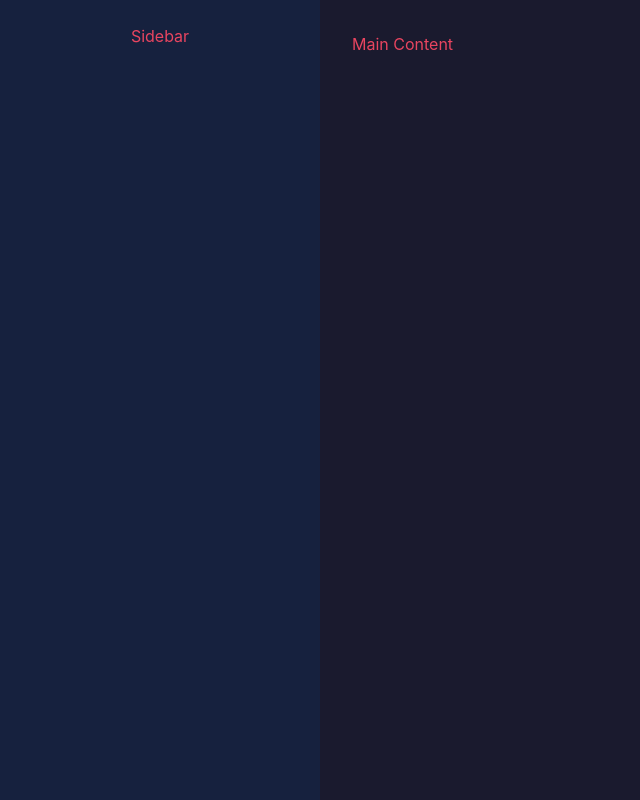
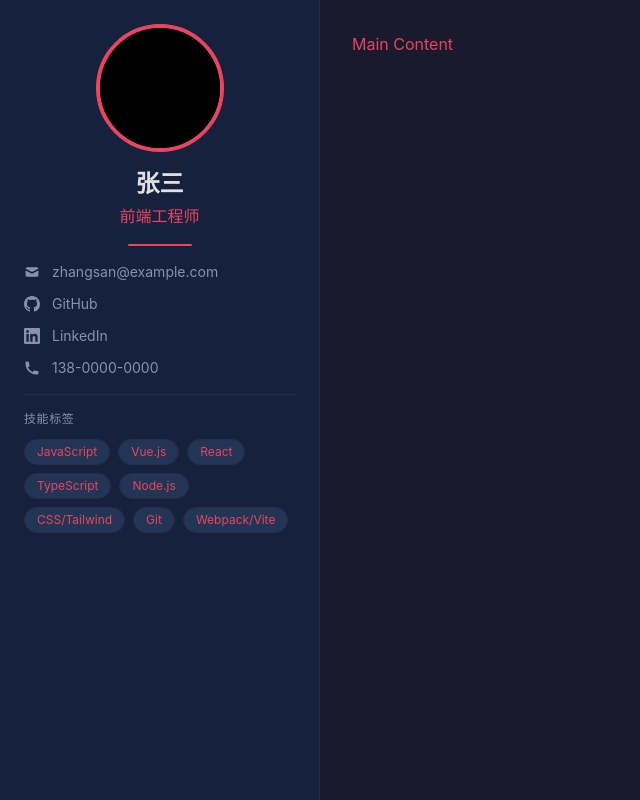
Before and after one commit to cueer/jl, a Vue app: page / in a window 1280 px wide. Shown: the whole page, without its empty margins (0-640 px from the left). Built offline with nearby package versions, Linux system fonts and the light colour scheme.

Commit message:
feat: build sidebar with avatar, contacts, and skill tags

```diff
--- a/src/App.vue
+++ b/src/App.vue
@@ -1,7 +1,9 @@
 <template>
   <div class="flex min-h-screen bg-bg-primary">
     <Sidebar />
-    <MainContent />
+    <div class="ml-80 flex-1">
+      <MainContent />
+    </div>
   </div>
 </template>
 
--- a/src/components/Sidebar.vue
+++ b/src/components/Sidebar.vue
@@ -1,5 +1,59 @@
 <template>
-  <aside class="w-80 bg-bg-sidebar p-6 flex flex-col items-center min-h-screen">
-    <p class="text-accent">Sidebar</p>
+  <aside class="w-80 bg-bg-sidebar border-r border-border-custom p-6 flex flex-col items-center min-h-screen fixed left-0 top-0 overflow-y-auto">
+    <!-- Avatar -->
+    <div class="w-32 h-32 rounded-full overflow-hidden border-4 border-accent mb-4">
+      <img :src="profile.avatar" :alt="profile.name" class="w-full h-full object-cover" />
+    </div>
+
+    <!-- Name & Title -->
+    <h1 class="text-2xl font-bold text-text-primary">{{ profile.name }}</h1>
+    <p class="text-accent font-medium mt-1">{{ profile.title }}</p>
+
+    <!-- Divider -->
+    <div class="w-16 h-0.5 bg-accent my-4 rounded"></div>
+
+    <!-- Contact Info -->
+    <div class="w-full space-y-3 text-sm">
+      <a :href="'mailto:' + profile.contact.email"
+         class="flex items-center gap-3 text-text-muted hover:text-accent transition-colors">
+        <svg class="w-4 h-4 flex-shrink-0" fill="currentColor" viewBox="0 0 20 20"><path d="M2.003 5.884L10 9.882l7.997-3.998A2 2 0 0016 4H4a2 2 0 00-1.997 1.884z"/><path d="M18 8.118l-8 4-8-4V14a2 2 0 002 2h12a2 2 0 002-2V8.118z"/></svg>
+        <span class="truncate">{{ profile.contact.email }}</span>
+      </a>
+
+      <a :href="profile.contact.github" target="_blank" rel="noopener"
+         class="flex items-center gap-3 text-text-muted hover:text-accent transition-colors">
+        <svg class="w-4 h-4 flex-shrink-0" fill="currentColor" viewBox="0 0 24 24"><path d="M12 0C5.37 0 0 5.37 0 12c0 5.31 3.435 9.795 8.205 11.385.6.105.825-.255.825-.57 0-.285-.015-1.23-.015-2.235-3.015.555-3.795-.735-4.035-1.41-.135-.345-.72-1.41-1.23-1.695-.42-.225-1.02-.78-.015-.795.945-.015 1.62.87 1.845 1.23 1.08 1.815 2.805 1.305 3.495.99.105-.78.42-1.305.765-1.605-2.67-.3-5.46-1.335-5.46-5.925 0-1.305.465-2.385 1.23-3.225-.12-.3-.54-1.53.12-3.18 0 0 1.005-.315 3.3 1.23.96-.27 1.98-.405 3-.405s2.04.135 3 .405c2.295-1.56 3.3-1.23 3.3-1.23.66 1.65.24 2.88.12 3.18.765.84 1.23 1.905 1.23 3.225 0 4.605-2.805 5.625-5.475 5.925.435.375.81 1.095.81 2.22 0 1.605-.015 2.895-.015 3.3 0 .315.225.69.825.57A12.02 12.02 0 0024 12c0-6.63-5.37-12-12-12z"/></svg>
+        <span>GitHub</span>
+      </a>
+
+      <a :href="profile.contact.linkedin" target="_blank" rel="noopener"
+         class="flex items-center gap-3 text-text-muted hover:text-accent transition-colors">
+        <svg class="w-4 h-4 flex-shrink-0" fill="currentColor" viewBox="0 0 24 24"><path d="M20.447 20.452h-3.554v-5.569c0-1.328-.027-3.037-1.852-3.037-1.853 0-2.136 1.445-2.136 2.939v5.667H9.351V9h3.414v1.561h.046c.477-.9 1.637-1.85 3.37-1.85 3.601 0 4.267 2.37 4.267 5.455v6.286zM5.337 7.433a2.062 2.062 0 01-2.063-2.065 2.064 2.064 0 112.063 2.065zm1.782 13.019H3.555V9h3.564v11.452zM22.225 0H1.771C.792 0 0 .774 0 1.729v20.542C0 23.227.792 24 1.771 24h20.451C23.2 24 24 23.227 24 22.271V1.729C24 .774 23.2 0 22.222 0h.003z"/></svg>
+        <span>LinkedIn</span>
+      </a>
+
+      <div class="flex items-center gap-3 text-text-muted">
+        <svg class="w-4 h-4 flex-shrink-0" fill="currentColor" viewBox="0 0 20 20"><path d="M2 3a1 1 0 011-1h2.153a1 1 0 01.986.836l.74 4.435a1 1 0 01-.54 1.06l-1.548.773a11.037 11.037 0 006.105 6.105l.774-1.548a1 1 0 011.059-.54l4.435.74a1 1 0 01.836.986V17a1 1 0 01-1 1h-2C7.82 18 2 12.18 2 5V3z"/></svg>
+        <span>{{ profile.contact.phone }}</span>
+      </div>
+    </div>
+
+    <!-- Divider -->
+    <div class="w-full h-px bg-border-custom my-4"></div>
+
+    <!-- Skill Tags -->
+    <div class="w-full">
+      <h3 class="text-xs uppercase tracking-wider text-text-muted mb-3">技能标签</h3>
+      <div class="flex flex-wrap gap-2">
+        <span v-for="skill in profile.skills" :key="skill.name"
+              class="px-3 py-1 text-xs bg-bg-card text-accent rounded-full border border-border-custom hover:bg-accent hover:text-bg-primary transition-colors cursor-default">
+          {{ skill.name }}
+        </span>
+      </div>
+    </div>
   </aside>
 </template>
+
+<script setup>
+import profile from '../data/profile.js'
+</script>
--- a/src/data/profile.js
+++ b/src/data/profile.js
@@ -1,7 +1,7 @@
 export default {
   name: "张三",
   title: "前端工程师",
-  avatar: "/avatar.png",
+  avatar: "/jl/avatar.png",
   bio: "热爱技术的前端工程师，专注于构建高性能、高可用的 Web 应用。拥有丰富的 Vue 和 React 项目经验，热衷于探索新技术并将其应用于实际项目中。",
 
   contact: {
```
Also changed, not shown: public/avatar.png (added).
